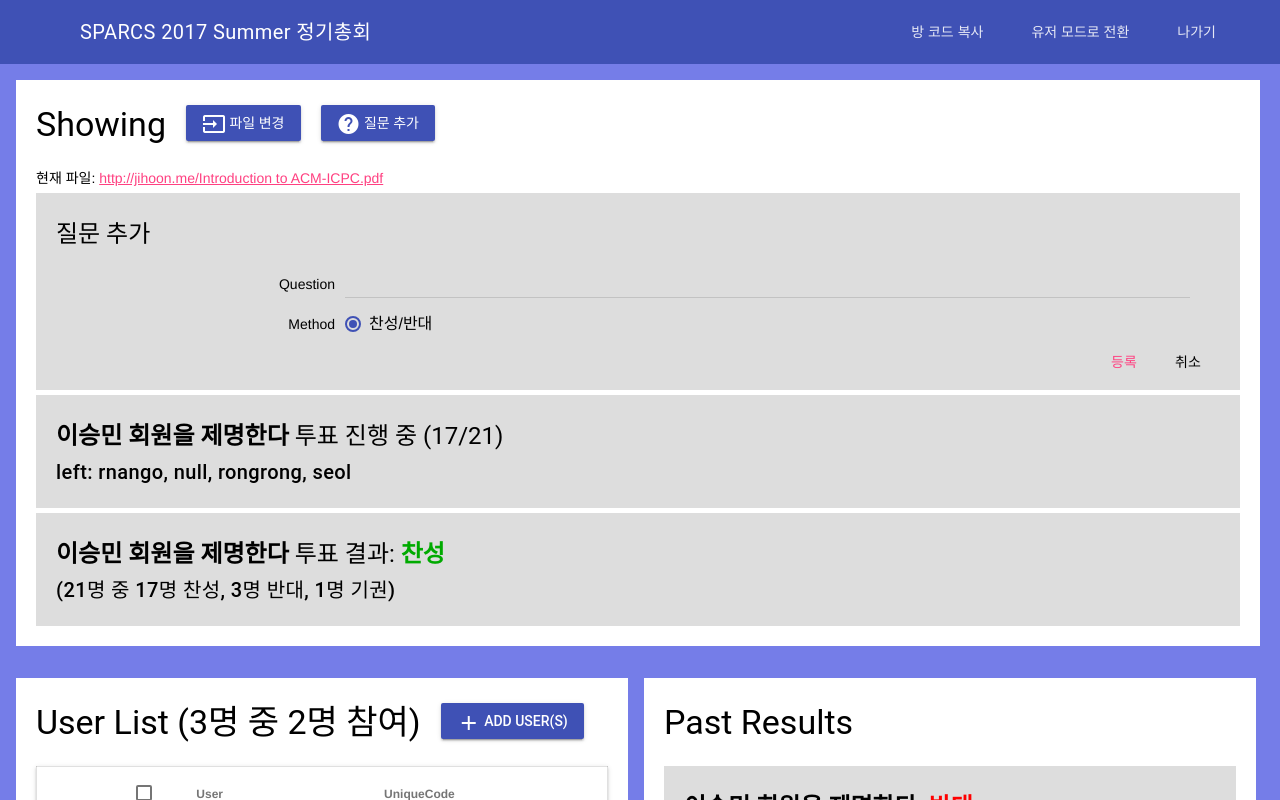
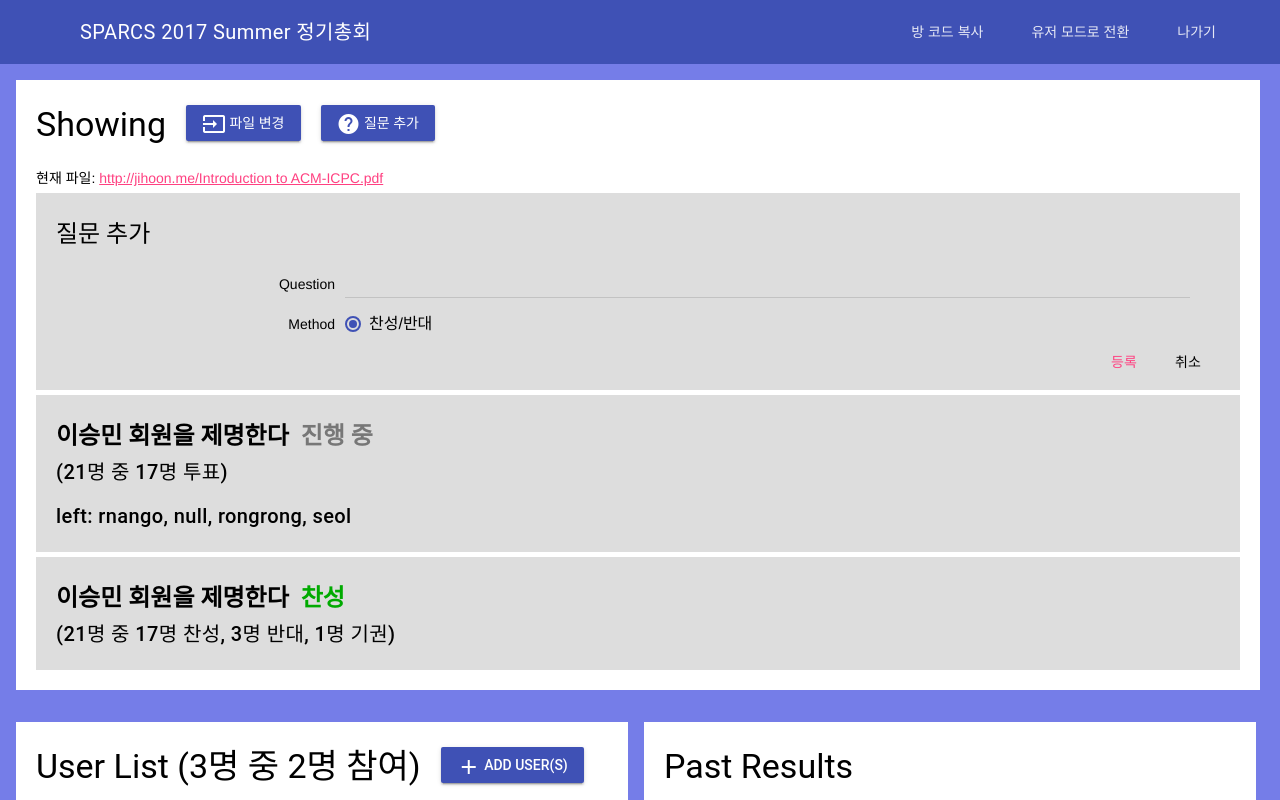
Before and after one commit to iamlsm97/CS496_Week5, a Vue app in the folder frontend/: page /room/1 in a window 1280 px wide. Built offline with nearby package versions, Linux system fonts and the light colour scheme; no server answers; what vue-socket.io would draw is missing.

Commit message:
design fixed

```diff
--- a/frontend/src/components/Room.vue
+++ b/frontend/src/components/Room.vue
@@ -81,14 +81,15 @@
           <div class="add-vote">
             <div class="vote-result-header">
               <!--"vote-result-no"-->
-              <h4><b>이승민 회원을 제명한다&nbsp;</b></h4><h4>투표 진행 중&nbsp;(17/21)</h4>
+              <h4><b>이승민 회원을 제명한다&nbsp;&nbsp;</b></h4><h4 class="vote-result-none"><b>진행 중</b></h4>
             </div>
+            <h5>(21명 중 17명 투표)</h5>
             <h5>left: rnango, null, rongrong, seol</h5>
           </div>
           <div class="add-vote">
             <div class="vote-result-header">
               <!--"vote-result-no"-->
-              <h4><b>이승민 회원을 제명한다&nbsp;</b></h4><h4>투표 결과:&nbsp;</h4><h4 class="vote-result-yes"><b>찬성&nbsp;</b></h4>
+              <h4><b>이승민 회원을 제명한다&nbsp;&nbsp;</b></h4><h4 class="vote-result-yes"><b>찬성</b></h4>
             </div>
             <h5>(21명 중 17명 찬성, 3명 반대, 1명 기권)</h5>
           </div>
@@ -146,9 +147,16 @@
           <div class="add-vote">
             <div class="vote-result-header">
               <!--"vote-result-no"-->
-              <h4><b>고지훈 회원을 제명한다&nbsp;&nbsp;</b></h4><h4 class="vote-result-yes"><b>찬성&nbsp;</b></h4>
+              <h4><b>고지훈 회원을 제명한다&nbsp;&nbsp;</b></h4><h4 class="vote-result-yes"><b>찬성</b></h4>
             </div>
             <h5>(21명 중 21명 찬성, 0명 반대, 0명 기권)</h5>
+          </div>
+          <div class="add-vote">
+            <div class="vote-result-header">
+              <!--"vote-result-no"-->
+              <h4><b>고심 끝에 스팍스를 해체한다&nbsp;&nbsp;</b></h4><h4 class="vote-result-none"><b>무효</b></h4>
+            </div>
+            <h5>(21명 중 0명 찬성, 0명 반대, 21명 기권)</h5>
           </div>
           <!--
           <table class="mdl-data-table mdl-js-data-table mdl-shadow--2dp">
@@ -256,9 +264,15 @@
   }
   .vote-result-yes{
     color: #00AA00;
+    min-width: 60px;
   }
   .vote-result-no{
     color: #FF0000;
+    min-width: 60px;
+  }
+  .vote-result-none{
+    color: #777777;
+    min-width: 60px;
   }
   @media (max-width: 1439px){
     .cell-blank{
```
